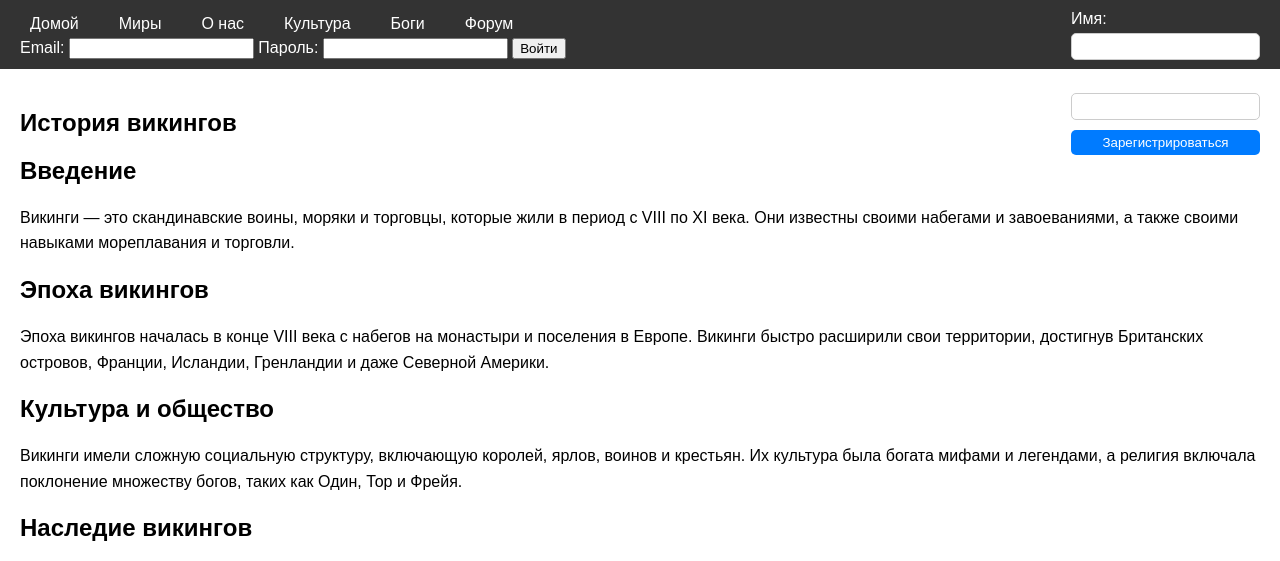
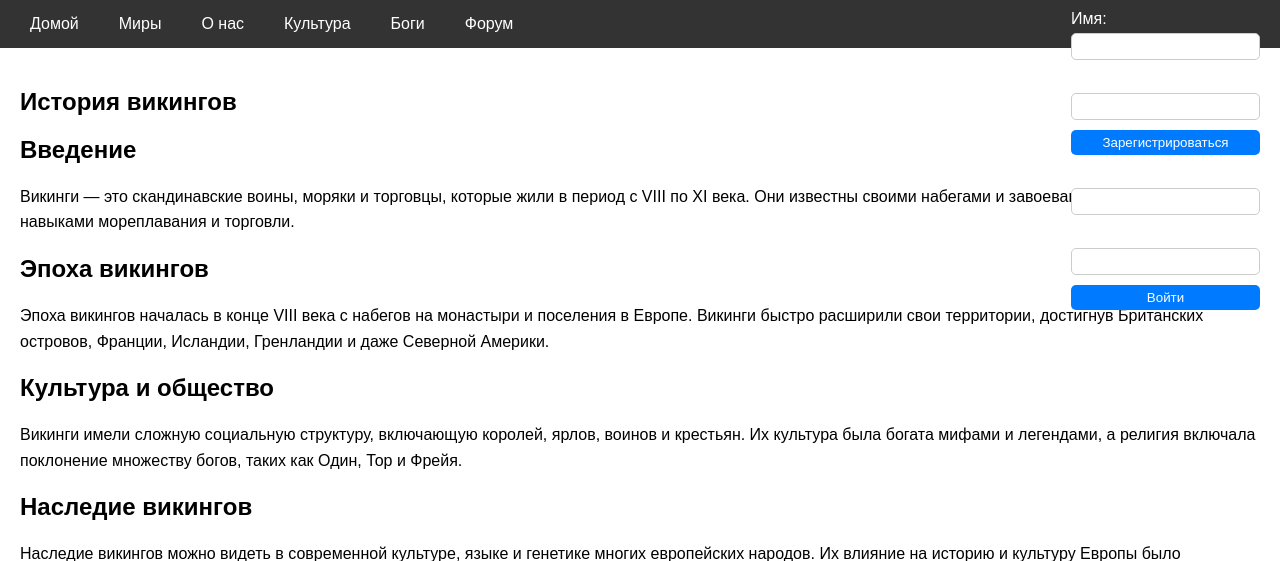
Before and after one commit to Mr4efir/Mr4efir.github.io, a PHP site: page /topic1.html in a window 1280 px wide. Shown: the top 561 px of the page. Run offline with PHP 8.4, Linux system fonts and the light colour scheme.

Commit message:
Update topic1.css

```diff
--- a/topic1.css
+++ b/topic1.css
@@ -34,7 +34,7 @@
     border-radius: 5px;
 }
 
-.registration-form {
+.auth-container {
     position: absolute;
     top: 10px;
     right: 20px;
@@ -42,19 +42,25 @@
     flex-direction: column;
 }
 
-.registration-form label {
+.registration-form, .login-form {
+    display: flex;
+    flex-direction: column;
+    margin-bottom: 10px;
+}
+
+.registration-form label, .login-form label {
     margin-bottom: 5px;
     color: white;
 }
 
-.registration-form input {
+.registration-form input, .login-form input {
     margin-bottom: 10px;
     padding: 5px;
     border: 1px solid #ccc;
     border-radius: 5px;
 }
 
-.registration-form button {
+.registration-form button, .login-form button {
     padding: 5px 10px;
     border: none;
     background-color: #007BFF;
@@ -63,7 +69,7 @@
     cursor: pointer;
 }
 
-.registration-form button:hover {
+.registration-form button:hover, .login-form button:hover {
     background-color: #0056b3;
 }
 
```
